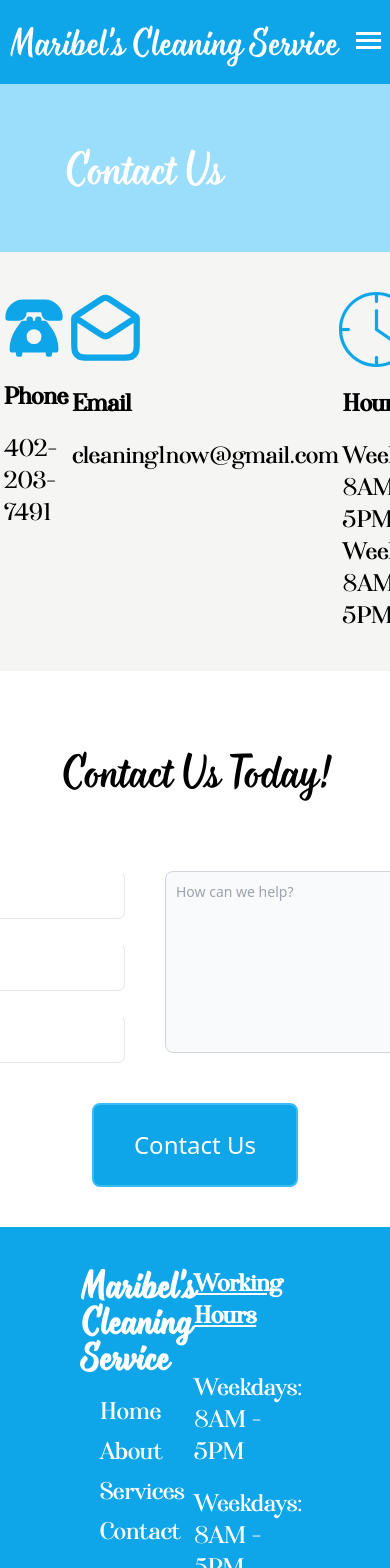
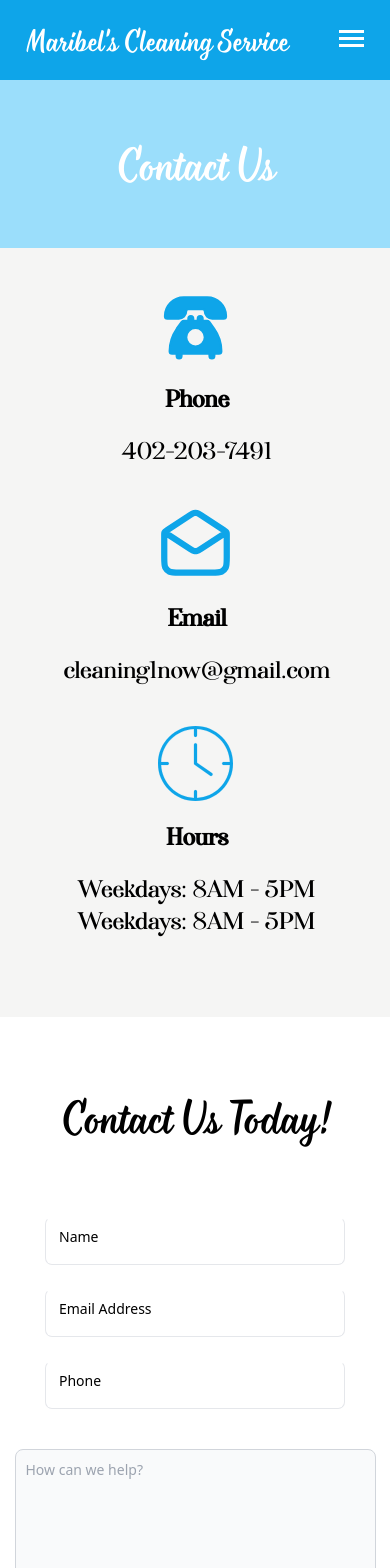
Before and after one commit to Tactenator/maribel, a React (Create React App) app: page /contact in a window 390 px wide. Shown: the top 1568 px of the page. Built offline with nearby package versions, Linux system fonts and the light colour scheme.

Commit message:
rough draft complete

```diff
--- a/src/components/blurb.js
+++ b/src/components/blurb.js
@@ -6,7 +6,7 @@ import HandShake from '../images/handshake.svg';
 const Blurb = () => {
     return (
         <>
-        <div id="blurbContainer" className='flex justify-evenly items-center p-20 relative'>
+        <div id="blurbContainer" className='flex flex-col md:flex-row gap-10 md:gap-0 justify-evenly items-center p-20 relative'>
                 <div className='bg-[url("https://quanticalabs.com/wp_themes/cleanmate/files/2017/11/image_03-3.jpg?id=1145")] absolute w-full h-full brightness-50'></div>
                 <div id="blurbCard" className='bg-white w-[350px] h-[300px] text-center p-8 z-10 shadow-[0_3px_10px_rgb(0,0,0,0.2)]'>
                     <img src={Clean} alt="A brush and handle used for cleaning" className='w-1/5 mx-auto'></img>
--- a/src/components/footer.js
+++ b/src/components/footer.js
@@ -2,7 +2,7 @@ import { Link } from 'react-router-dom'
 
 const Footer = () => {
     return (
-        <footer className="flex justify-evenly bg-sky-500 pt-10 pb-32 px-20 text-white font-Afterglow text-2xl">
+        <footer className="flex flex-col md:flex-row justify-evenly bg-sky-500 pt-10 pb-32 px-20 text-white font-Afterglow text-2xl">
             <div>
                 <h1 className='mb-5 font-bold font-Monarda text-3xl'>Maribel's Cleaning Service</h1>
                 <ul className="flex flex-col gap-2 ml-5">
@@ -12,7 +12,7 @@ const Footer = () => {
                     <Link className="text-2xl font-Afterglow transition-all duration-200 hover:underline" to="/contact">Contact</Link>
                 </ul>
             </div>
-            <div className="flex flex-row justify-evenly gap-32">
+            <div className="flex flex-col md:flex-row pt-10 md:pt-0 justify-evenly gap-16">
                 <div>
                     <h2 className='font-bold text-2xl mb-10 underline'>Working Hours</h2>
                     <ul>
--- a/src/components/navbar.js
+++ b/src/components/navbar.js
@@ -14,10 +14,14 @@ const Navbar = () => {
             mobileRef.current.style.display = 'none'
         }
     }
+
+    function closeModal() {
+        mobileRef.current.style.display = "none";
+    }
     return (
         <>
             <nav className="flex justify-around items-center pt-6 pb-6 bg-sky-500 text-white md:pl-24 md:pr-24 md:gap-10">
-                <h1 className="sm:block text-3xl font-Monarda">Maribel's Cleaning Service</h1>
+                <h1 className="sm:block text-2xl md:text-3xl font-Monarda">Maribel's Cleaning Service</h1>
                 <h3 className="hidden lg:block text-2xl font-Afterglow">Omaha, NE</h3>
                 <a href="tel:4022037491" className="hidden lg:block text-2xl font-Afterglow hover:underline">402-203-7491</a>
                 <ul className="hidden md:flex gap-7">
@@ -32,12 +36,13 @@ const Navbar = () => {
                     <div className='mx-auto bg-white mb-1 h-[3px] w-[25px] pointer-events-none'></div>
                 </div>
                 <div ref={mobileRef} id="mobileMenu" className="absolute top-0 left-0 h-[100vh] w-[100vw] z-20 bg-sky-500" style={{display: 'none'}}>
+                <span onClick={closeModal} className='absolute top-4 right-10 text-2xl text-white font-bold hover:cursor-pointer hover:text-black'>x</span>
                     <h1 className="sm:block text-3xl font-Monarda text-center mb-20 mt-10">Maribel's Cleaning Service</h1>
                     <ul className="flex flex-col items-center gap-7">
-                        <Link className="text-4xl font-Afterglow transition-all duration-200 hover:underline" to="/">Home</Link>
-                        <Link className="text-4xl font-Afterglow transition-all duration-200 hover:underline" to="/about">About</Link>
-                        <Link className="text-4xl font-Afterglow transition-all duration-200 hover:underline" to="/services">Services</Link>
-                        <Link className="text-4xl font-Afterglow transition-all duration-200 hover:underline" to="/contact">Contact</Link>
+                        <Link className="text-4xl font-Afterglow transition-all duration-200 hover:underline" onClick={closeModal} to="/">Home</Link>
+                        <Link className="text-4xl font-Afterglow transition-all duration-200 hover:underline" onClick={closeModal} to="/about">About</Link>
+                        <Link className="text-4xl font-Afterglow transition-all duration-200 hover:underline" onClick={closeModal} to="/services">Services</Link>
+                        <Link className="text-4xl font-Afterglow transition-all duration-200 hover:underline" onClick={closeModal} to="/contact">Contact</Link>
                     </ul>
                 </div>
             </nav>
--- a/src/pages/contact.js
+++ b/src/pages/contact.js
@@ -5,27 +5,27 @@ import Mail from '../images/mail.svg';
 const Contact = () => {
     return (
         <>
-            <div id="servicesBanner" className="p-16 bg-sky-400/50 text-white font-Monarda text-4xl">
+            <div id="servicesBanner" className="p-16 bg-sky-400/50 text-white font-Monarda text-4xl text-center">
                 <h1>Contact Us</h1>
             </div>
             <div id="contactContainer">
-                <div id="info-container" className="flex justify-evenly py-10 bg-stone-100 font-Afterglow">
-                    <div id="info" className="relative">
-                        <img src={Telephone} alt="A telephone" className=''></img>
+                <div id="info-container" className="flex flex-col md:flex-row md:justify-evenly py-10 bg-stone-100 font-Afterglow">
+                    <div id="info" className="text-center md:text-left mb-10 md:mb-0">
+                        <img src={Telephone} alt="A telephone"  className="mx-auto"></img>
                         <div className='ml-1'>
                             <h1 className='text-2xl my-5 font-bold'>Phone</h1>
                             <a href="tel:4022037491" className="text-2xl font-Afterglow hover:underline">402-203-7491</a>
                         </div>
                     </div>
-                    <div id="info" className="">
-                        <img src={Mail} alt="An envelope for sending mail"></img>
+                    <div id="info" className="text-center md:text-left mb-10 md:mb-0">
+                        <img src={Mail} alt="An envelope for sending mail" className="mx-auto"></img>
                         <div className='ml-1'>
                             <h1 className='text-2xl my-5 font-bold'>Email</h1>
                             <span className='text-2xl'>cleaning1now@gmail.com</span>
                         </div>
                     </div>
-                    <div id="info" className="">
-                        <img src={Hours} alt="A clock"></img>
+                    <div id="info" className="text-center md:text-left mb-10 md:mb-0">
+                        <img src={Hours} alt="A clock"  className="mx-auto"></img>
                         <div className='ml-1'>
                             <h1 className='text-2xl my-5 font-bold'>Hours</h1>
                             <div className="text-2xl">Weekdays: 8AM - 5PM</div>
@@ -34,9 +34,9 @@ const Contact = () => {
                     </div>
                 </div>
                 <h1 className="text-center text-4xl font-Monarda my-20">Contact Us Today!</h1>
-                <div id='contactContainer' className='flex justify-center gap-10 w-screen my-10'>
-                    <div class="flex flex-col gap-6">
-                        <div class="relative h-12 w-full min-w-[400px]">
+                <div id='contactContainer' className='flex flex-col md:flex-row justify-center items-center gap-10 w-screen my-10'>
+                    <div class="flex flex-col gap-6 px-6">
+                        <div class="relative h-12 w-full min-w-[300px] md:min-w-[400px]">
                             <input
                             className="peer h-full w-full rounded-[7px] border border-blue-gray-200 bg-gray-50 border-t-transparent bg-transparent px-3 py-2.5 font-sans text-sm font-normal text-blue-gray-700 outline outline-0 transition-all placeholder-shown:border placeholder-shown:border-blue-gray-200 placeholder-shown:border-t-blue-gray-200 focus:border-2 focus:border-sky-500 focus:border-t-transparent focus:outline-0 disabled:border-0 disabled:bg-blue-gray-50"
                             placeholder=" "
@@ -45,7 +45,7 @@ const Contact = () => {
                             Name
                             </label>
                         </div>
-                        <div class="relative h-12 w-full min-w-[400px]">
+                        <div class="relative h-12 w-full min-w-[300px] md:min-w-[400px]">
                             <input
                             className="peer h-full w-full rounded-[7px] border border-blue-gray-200 bg-gray-50 border-t-transparent bg-transparent px-3 py-2.5 font-sans text-sm font-normal text-blue-gray-700 outline outline-0 transition-all placeholder-shown:border placeholder-shown:border-blue-gray-200 placeholder-shown:border-t-blue-gray-200 focus:border-2 focus:border-sky-500 focus:border-t-transparent focus:outline-0 disabled:border-0 disabled:bg-blue-gray-50"
                             placeholder=" "
@@ -54,7 +54,7 @@ const Contact = () => {
                             Email Address
                             </label>
                         </div>
-                        <div class="relative h-12 w-full min-w-[400px]">
+                        <div class="relative h-12 w-full min-w-[300px] md:min-w-[400px]">
                             <input
                             className="peer h-full w-full rounded-[7px] border border-blue-gray-200 bg-gray-50 border-t-transparent bg-transparent px-3 py-2.5 font-sans text-sm font-normal text-blue-gray-700 outline outline-0 transition-all placeholder-shown:border placeholder-shown:border-blue-gray-200 placeholder-shown:border-t-blue-gray-200 focus:border-2 focus:border-sky-500 focus:border-t-transparent focus:outline-0 disabled:border-0 disabled:bg-blue-gray-50"
                             placeholder=" "
@@ -65,8 +65,8 @@ const Contact = () => {
                         </div>
                     </div>
                     <div>
-                    <textarea rows="8" cols="50" placeholder='How can we help?'
-                    className='bg-gray-50 rounded-lg p-2.5 border border-gray-300 resize-none w-[500px] text-sm text-gray-900'></textarea>
+                    <textarea rows="8" cols="40" placeholder='How can we help?'
+                    className='bg-gray-50 rounded-lg p-2.5 border border-gray-300 resize-none min-w-[300px] md:min-w-[500px] text-sm text-gray-900'></textarea>
                     </div>
                 </div>
                 <div className="flex justify-center mb-10">
--- a/src/pages/services.js
+++ b/src/pages/services.js
@@ -51,10 +51,10 @@ const Services = () => {
     }
     return (
         <>
-        <div id="servicesBanner" className="p-16 bg-sky-400/50 text-white font-Monarda text-4xl">
+        <div id="servicesBanner" className="p-16 bg-sky-400/50 text-white font-Monarda text-4xl text-center">
                 <h1>Our Services</h1>
             </div>
-            <div id="servicesContainer" className="grid grid-cols-3 content-center justify-center place-items-center p-10">
+            <div id="servicesContainer" className="grid grid-cols-1 sm:grid-cols-2 lg:grid-cols-3 content-center justify-center place-items-center p-10">
                 <div id="service" data-value="0" onClick={((e) => handleModal(e))} className="w-4/5 h-auto mb-20 bg-stone-100 hover:cursor-pointer">
                     <img className="pointer-events-none" src={Commercial} alt="Test  for design purposes"></img>
                     <div className='px-5 pb-5 pointer-events-none'>
@@ -104,7 +104,7 @@ const Services = () => {
                     </div>
                 </div>
             </div>
-            <div id="modal" ref={modalRef} style={{right: '-1000px'}} className='fixed z-20 top-0 overflow-y-auto h-[100vh] w-1/3 bg-stone-100 transition-all duration-300'>
+            <div id="modal" ref={modalRef} style={{right: '-1000px'}} className='fixed z-20 top-0 overflow-y-auto h-[100vh] w-[100vw] md:w-1/3 bg-stone-100 transition-all duration-300'>
                 <span onClick={closeModal}
                 className='absolute top-4 right-10 text-2xl text-white font-bold hover:cursor-pointer hover:text-black'>x</span>
                 {data &&
```
Also changed, not shown: src/components/contact.js (+8 -7 lines), src/pages/about.js (+4 -4 lines), src/pages/home.js (+12 -12 lines).
